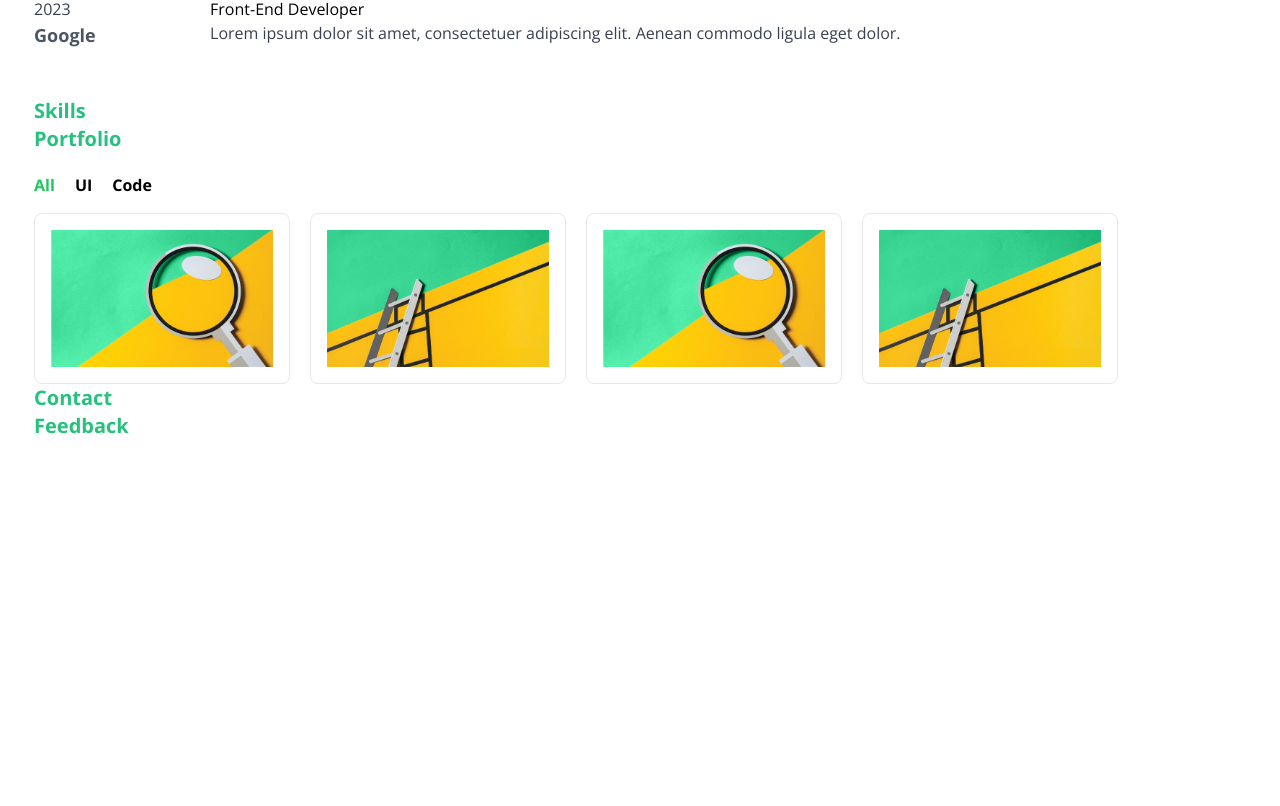
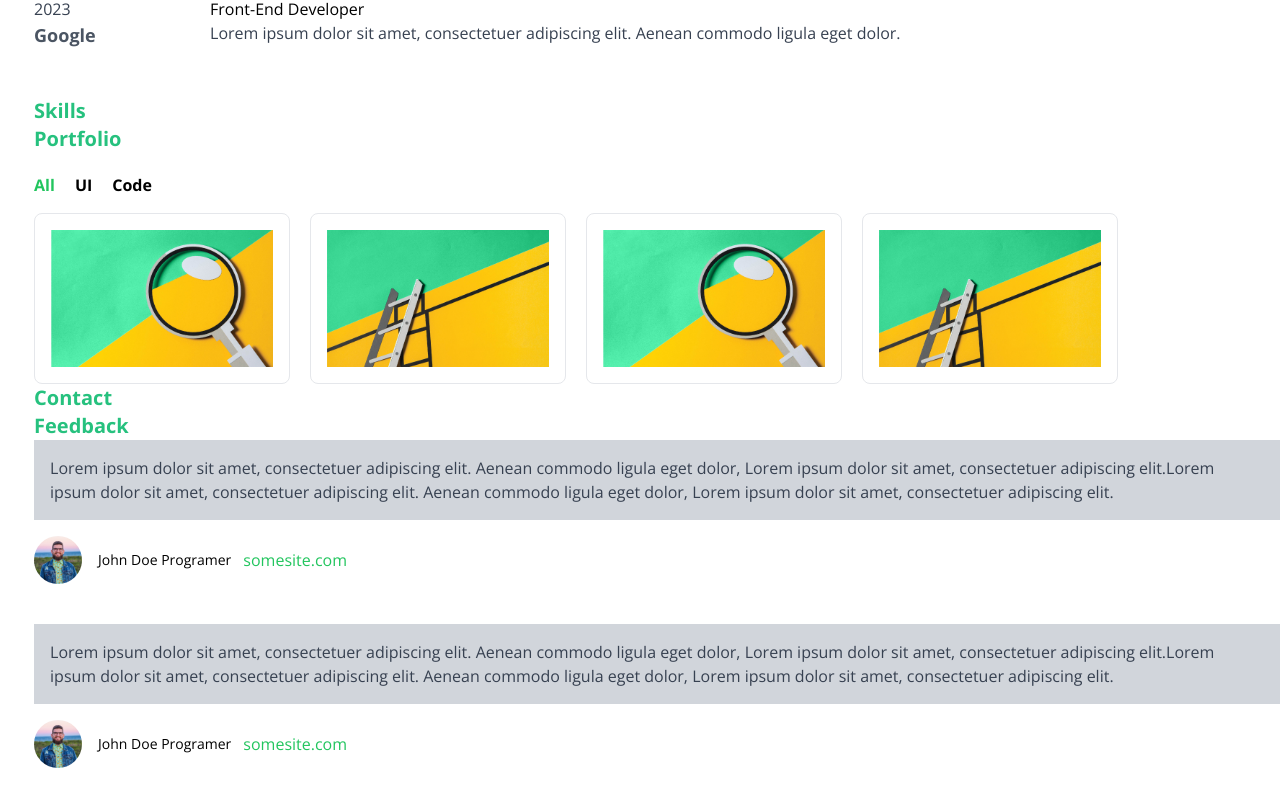
Before and after one commit to ananotopuria/cv-app, a React (Create React App) app in the folder cv-app/: page /inner in a window 1280 px wide. Shown: the part 707-1513 px from the top of the page. Before the commit the page ends 1170 px from the top, so only its background shows below. Built offline with nearby package versions, Linux system fonts and the light colour scheme.

Commit message:
add feedback section

```diff
--- a/cv-app/src/components/Feedback.js
+++ b/cv-app/src/components/Feedback.js
@@ -0,0 +1,37 @@
+import React, { forwardRef } from 'react';
+
+const Feedback = forwardRef(({ data }, ref) => {
+    return (
+      <div ref={ref} className="feedback">
+        {data.map((feedback, index) => (
+          <div key={index} className="mb-10">
+            <div className="info bg-gray-300 p-4">
+              <p className="text-base text-gray-700">{feedback.feedback}</p>
+            </div>
+            <div className="feedback-reporter mt-4 flex items-center">
+              <div className="feedback-reporter-photo mr-4 h-12 w-12 overflow-hidden rounded-full">
+                <img
+                  src={feedback.reporter.photoUrl}
+                  alt={feedback.reporter.name}
+                  className="h-full w-full object-cover"
+                />
+              </div>
+              <div className="flex items-center justify-center space-x-3">
+                <h3 className="font-s justify-center text-sm font-medium">
+                  {feedback.reporter.name}
+                </h3>
+                <a
+                  href={feedback.reporter.citeUrl}
+                  className="ml-2 text-green-500 hover:underline"
+                >
+                  somesite.com
+                </a>
+              </div>
+            </div>
+          </div>
+        ))}
+      </div>
+    );
+  });
+
+  export default Feedback;
--- a/cv-app/src/components/MainContent.js
+++ b/cv-app/src/components/MainContent.js
@@ -3,6 +3,9 @@ import Box from './Box';
 import Timeline from '../components/Timeline';
 import Expertise from '../components/Expertise';
 import Portfolio from '../components/Portfolio';
+import Feedback from '../components/Feedback';
+import userimage from '../assets/images/userimage.png';
+
 
 const MainContent = ({ isOpen }) => {
   const mainContentClasses = `transition-margin ${
@@ -63,6 +66,31 @@ const MainContent = ({ isOpen }) => {
       <Portfolio />
       <Box title="Contact" />
       <Box title="Feedback" />
+      <Feedback
+          data={[
+            {
+              feedback:
+                'Lorem ipsum dolor sit amet, consectetuer adipiscing elit. Aenean commodo ligula eget dolor, Lorem ipsum dolor sit amet, consectetuer adipiscing elit.Lorem ipsum dolor sit amet, consectetuer adipiscing elit. Aenean commodo ligula eget dolor, Lorem ipsum dolor sit amet, consectetuer adipiscing elit.  ',
+              reporter: {
+                photoUrl: userimage,
+                name: 'John Doe Programer',
+                citeUrl: 'https://www.citeexample.com',
+              },
+            },
+            {
+              feedback:
+                'Lorem ipsum dolor sit amet, consectetuer adipiscing elit. Aenean commodo ligula eget dolor, Lorem ipsum dolor sit amet, consectetuer adipiscing elit.Lorem ipsum dolor sit amet, consectetuer adipiscing elit. Aenean commodo ligula eget dolor, Lorem ipsum dolor sit amet, consectetuer adipiscing elit.  ',
+              reporter: {
+                photoUrl: userimage,
+                name: 'John Doe Programer',
+                citeUrl: 'https://www.citeexample.com',
+              },
+            },
+          ]}
+          id="feedback"
+
+        />
+
     </div>
   );
 };
```
Also changed, not shown: cv-app/src/assets/images/userimage.png (added).
